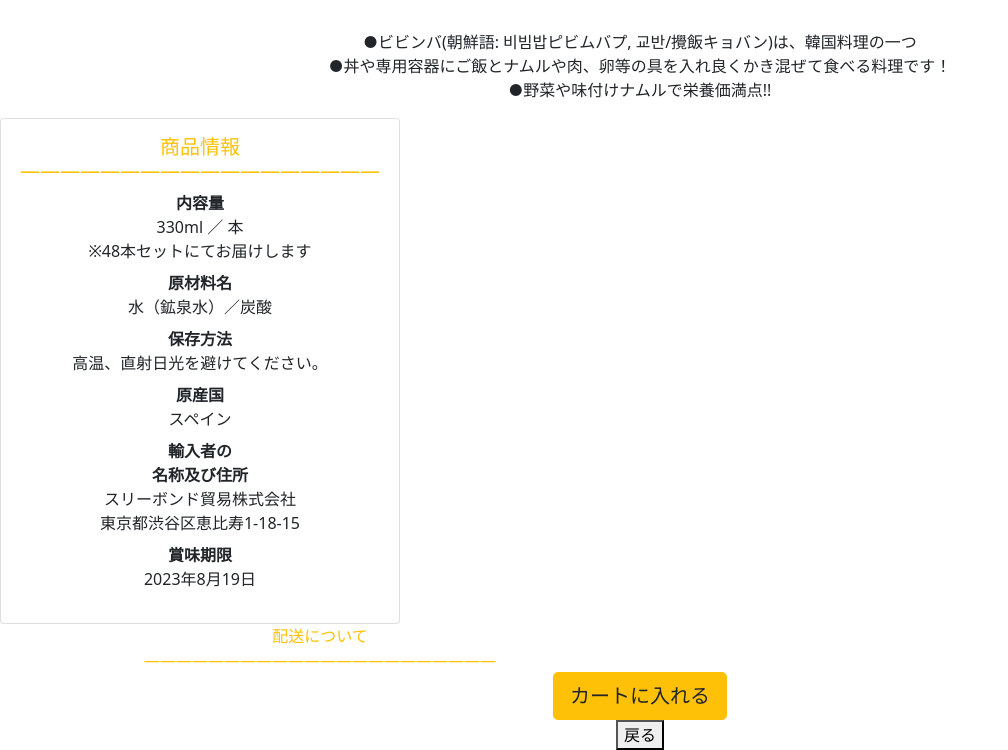
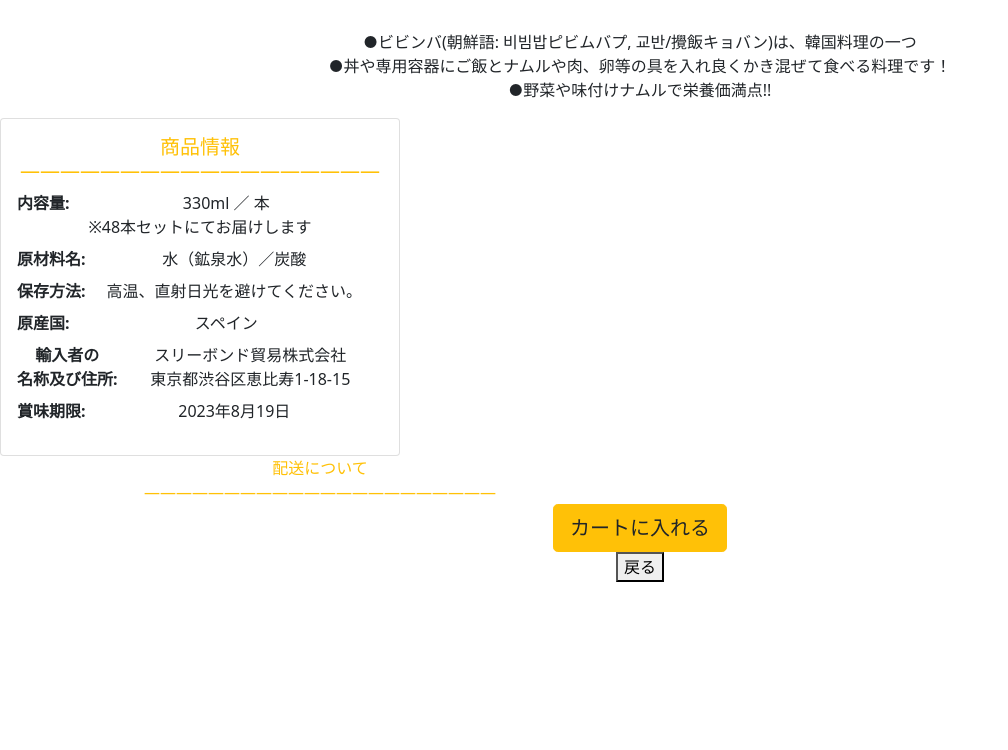
Before and after one commit to ABE12202020/abcc_system_sd2e_2022_grpB, a PHP site: page /syousai/shouhin10.html in a window 1280 px wide. Shown: the part 400-1150 px from the top of the page, without its empty margins (0-1008 px from the left). After the commit the page ends 982 px from the top, so only its background shows below. Run offline with PHP 8.4, Linux system fonts and the light colour scheme.

Commit message:
css変更

```diff
--- a/syousai/style.css
+++ b/syousai/style.css
@@ -1,4 +1,4 @@
-Z#menudiv{
+#menudiv{
 	width:206px;
 	margin-right:20px;
 	margin-left:auto;
@@ -19,3 +19,14 @@ Z#menudiv{
 .textimg{
 	text-align:center;
 }
+
+dt{
+	float:left;
+}
+
+dt::after{
+	content: ":"
+}
+
+#card{
+	text-align:left;
```
